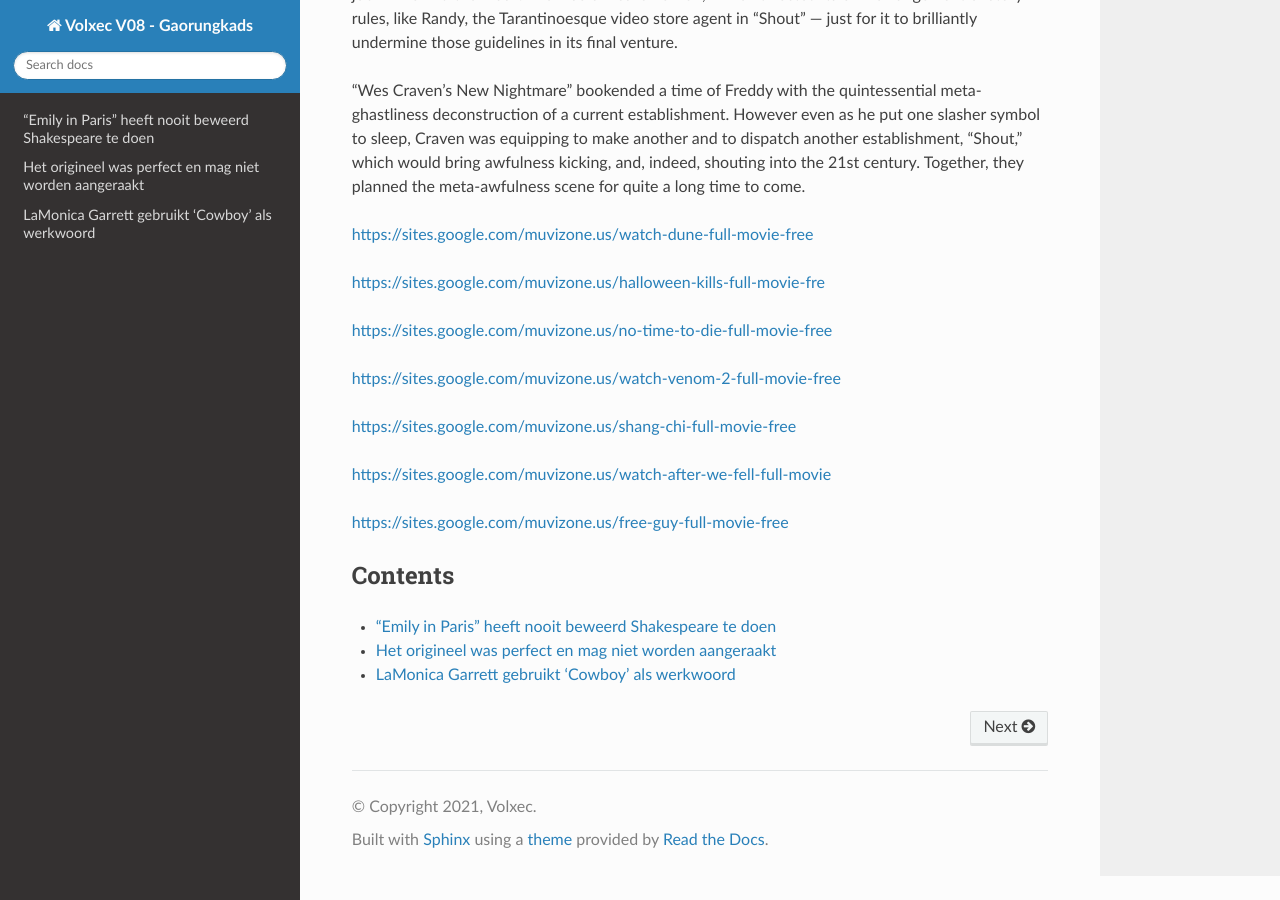
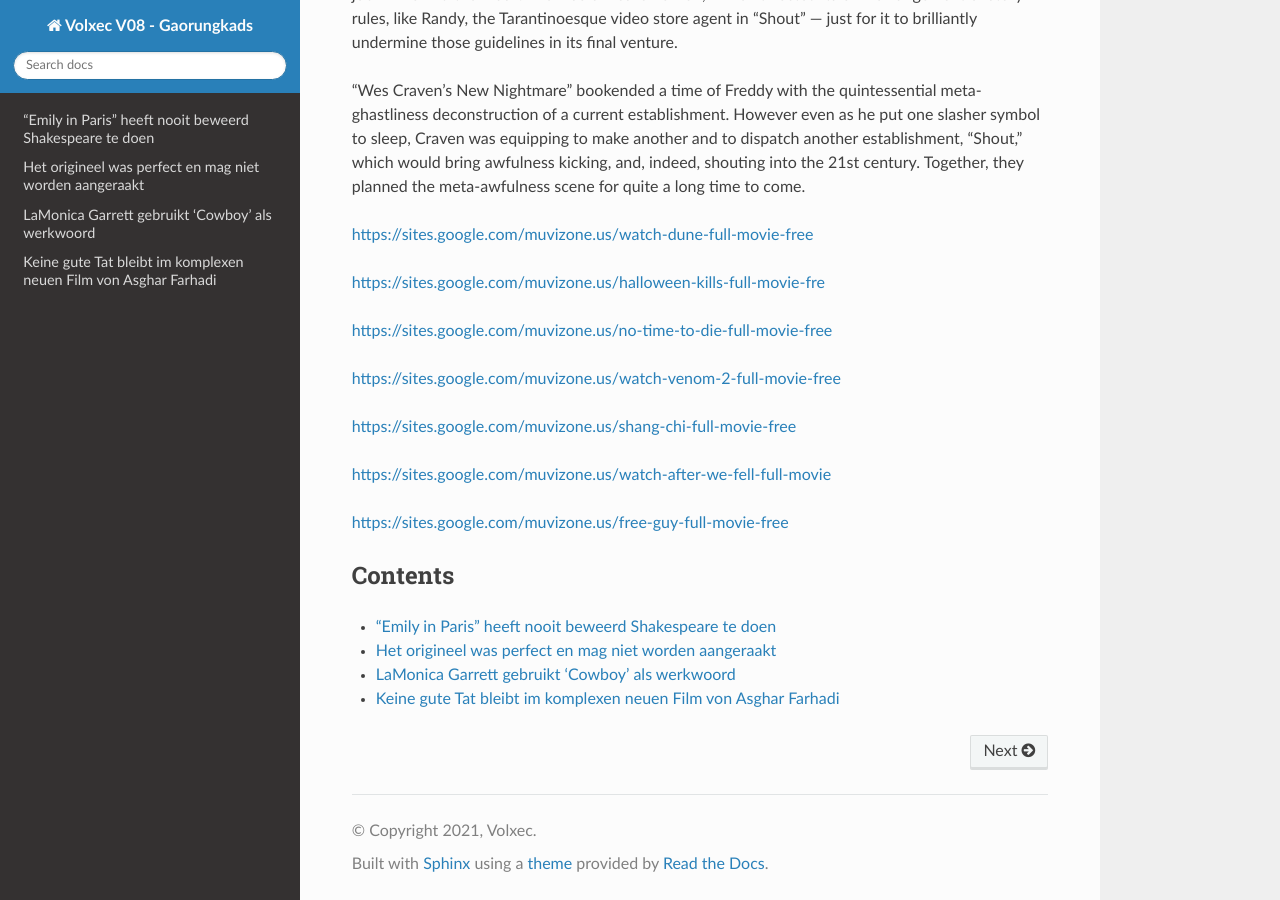
Before and after one commit to wblacek/Volxec-V08, a Sphinx documentation site: the page built from source/index.rst, in a window 1280 px wide and 900 px high, scrolled down 3225 px. Built offline with Sphinx 7.4.7 and the Read the Docs theme 2.0.0, drawn with Linux system fonts in a browser that asks for light colours.

Commit message:
Update index.rst

```diff
--- a/source/index.rst
+++ b/source/index.rst
@@ -84,3 +84,4 @@ Contents
    heeft-nooit-beweerd-Shakespeare-te-doen
    het-origineel-was-perfect-en-mag-niet-worden-aangeraakt
    lamonica-garrett-gebruikt-cowboy-als-werkwoord
+   keine-gute-tat-bleibt-im-komplexen-neuen-film-von-asghar-farhadi
```
